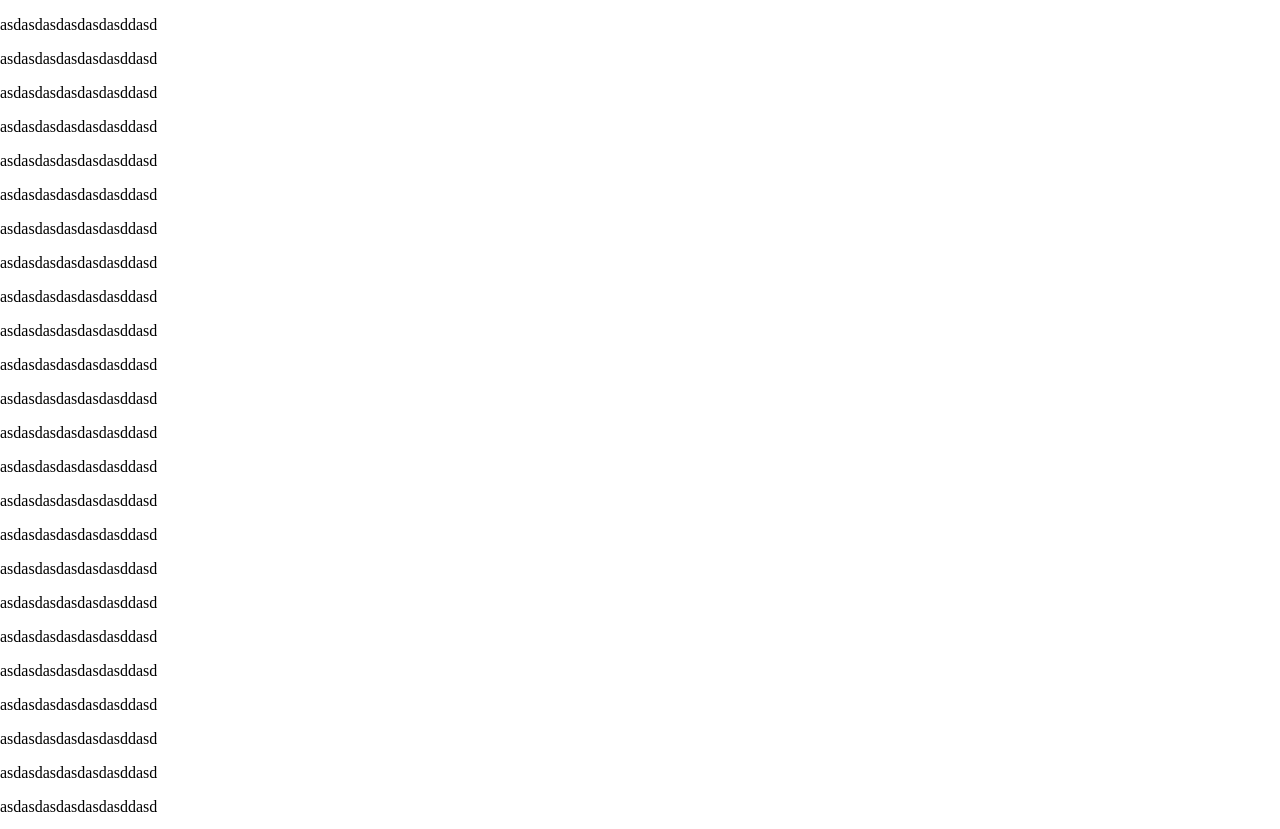
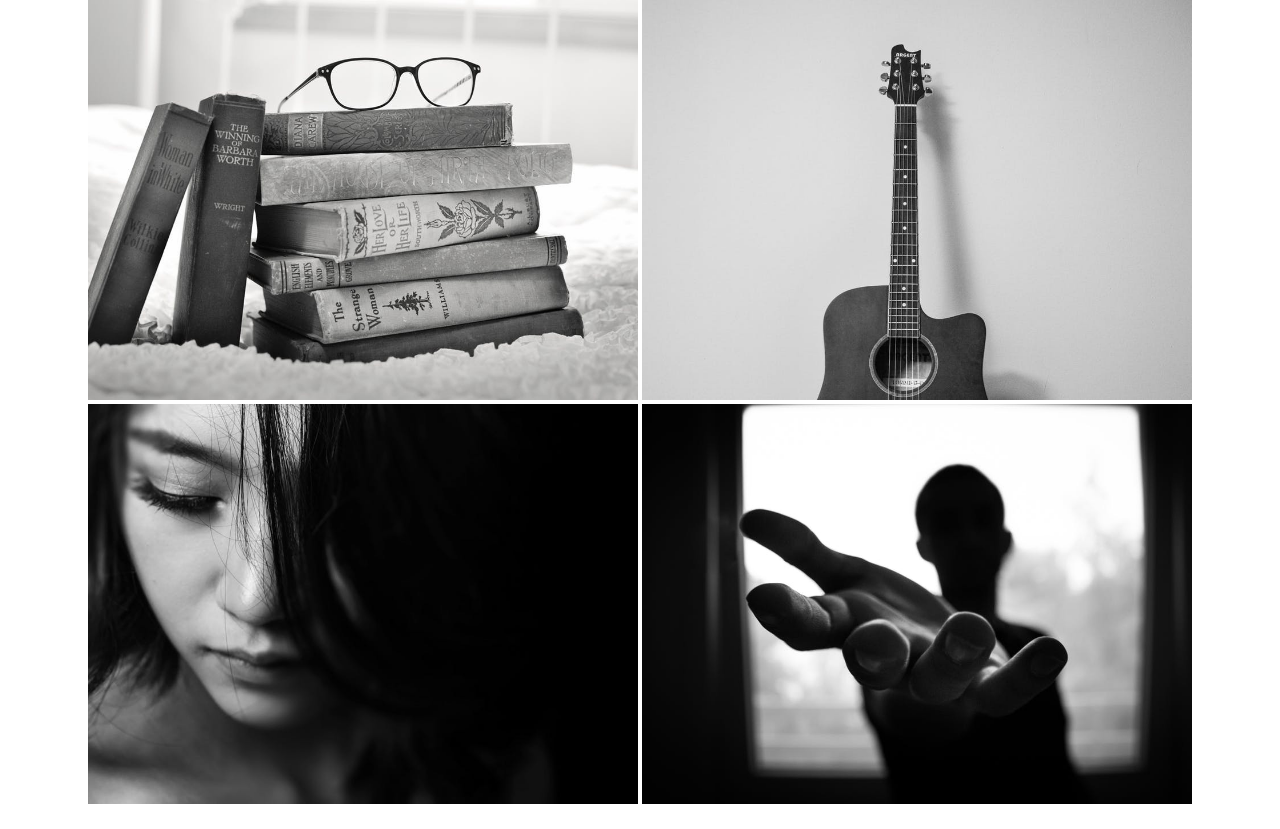
Before and after one commit to stepanzalis/cs425_fall_hw2, a plain HTML site: page index.html in a window 1280 px wide. Shown: the part 850-1679 px from the top of the page. Drawn offline with Linux system fonts and the light colour scheme.

Commit message:
added image gallery

```diff
--- a/css/style.css
+++ b/css/style.css
@@ -243,6 +243,10 @@ ul {
         font-size: 2em;
         margin-top: 100px;
     }
+
+    .gallery img {
+        width: 100%;
+    }
 }
 
 /* Icons */
@@ -300,11 +304,17 @@ textarea {
     background: #212121;
 }
 
-.wrapper {
-    overflow: auto;
-    margin-bottom: 100px;
-   height: 100%;
-   width: 100%;
+#gallery-wrapper {
+    text-align: center;
+    margin-bottom: 40px;
+}
+
+#gallery-wrapper img {
+    max-width: 80%;
+    min-height: 150px;
+    width: 550px;
+    height: 400px;
+    object-fit: cover;
 }
 
 /* FOOTER */
--- a/index.html
+++ b/index.html
@@ -26,44 +26,20 @@
 
     <div class="banner-image">
         <div class="hero-text">
-            <h1 class="brand-text">JD photography</h1>
+            <h1 class="brand-text">JD Photography</h1>
         </div>
     </div>
 
     <div class="container-full">
         <section class="content">
-            <!-- TODO -->
-            <p>asdasdasdasdasdasddasd</p>
-            <p>asdasdasdasdasdasddasd</p>
-            <p>asdasdasdasdasdasddasd</p>
-            <p>asdasdasdasdasdasddasd</p>
-            <p>asdasdasdasdasdasddasd</p>
-            <p>asdasdasdasdasdasddasd</p>
-            <p>asdasdasdasdasdasddasd</p>
-            <p>asdasdasdasdasdasddasd</p>
-            <p>asdasdasdasdasdasddasd</p>
-            <p>asdasdasdasdasdasddasd</p>
-            <p>asdasdasdasdasdasddasd</p>
-            <p>asdasdasdasdasdasddasd</p>
-            <p>asdasdasdasdasdasddasd</p>
-            <p>asdasdasdasdasdasddasd</p>
-            <p>asdasdasdasdasdasddasd</p>
-            <p>asdasdasdasdasdasddasd</p>
-            <p>asdasdasdasdasdasddasd</p>
-            <p>asdasdasdasdasdasddasd</p>
-            <p>asdasdasdasdasdasddasd</p>
-            <p>asdasdasdasdasdasddasd</p>
-            <p>asdasdasdasdasdasddasd</p>
-            <p>asdasdasdasdasdasddasd</p>
-            <p>asdasdasdasdasdasddasd</p>
-            <p>asdasdasdasdasdasddasd</p>
-            <p>asdasdasdasdasdasddasd</p>
-            <p>asdasdasdasdasdasddasd</p>
-            <p>asdasdasdasdasdasddasd</p>
-            <p>asdasdasdasdasdasddasd</p>
-            <p>asdasdasdasdasdasddasd</p>
-            <p>asdasdasdasdasdasddasd</p>
-            <p>asdasdasdasdasdasddasd</p>
+            <div id="gallery-wrapper">
+                <img src="assets/books.jpg" alt="5Terre" >
+                <img src="assets/guitar.jpg" alt="5Terre" >
+                <img src="assets/face.jpeg" alt="5Terre" >
+                <img src="assets/hand.jpeg" alt="5Terre">
+            </div>
+        </section>
+    </div>
 
     <div class="footer">
         <a href="https://www.facebook.com"><img src="assets/facebook.svg" width="25px" height="25px" alt="facebook" /></a>
@@ -73,8 +49,6 @@
         <p>Icons by <a href="https://www.flaticon.com">FLATICON</a>. Licenced by <a href="https://creativecommons.org/licenses/by/3.0/">CC
                 3.0 BY</a></p>
     </div>
-        </section>
-    </div>
 </body>
 
 </html>
```
Also changed, not shown: assets/books.jpg (added), assets/face.jpeg (added), assets/guitar.jpg (added), assets/hand.jpeg (added), assets/hand.jpg (added). Lines whose indentation alone changed are shown as unchanged.
